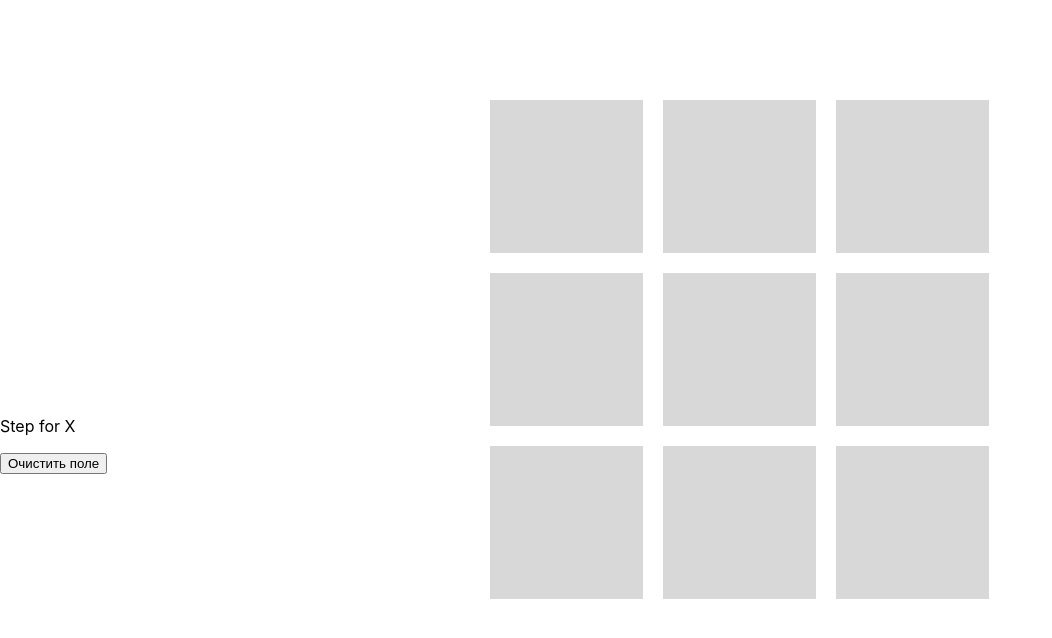
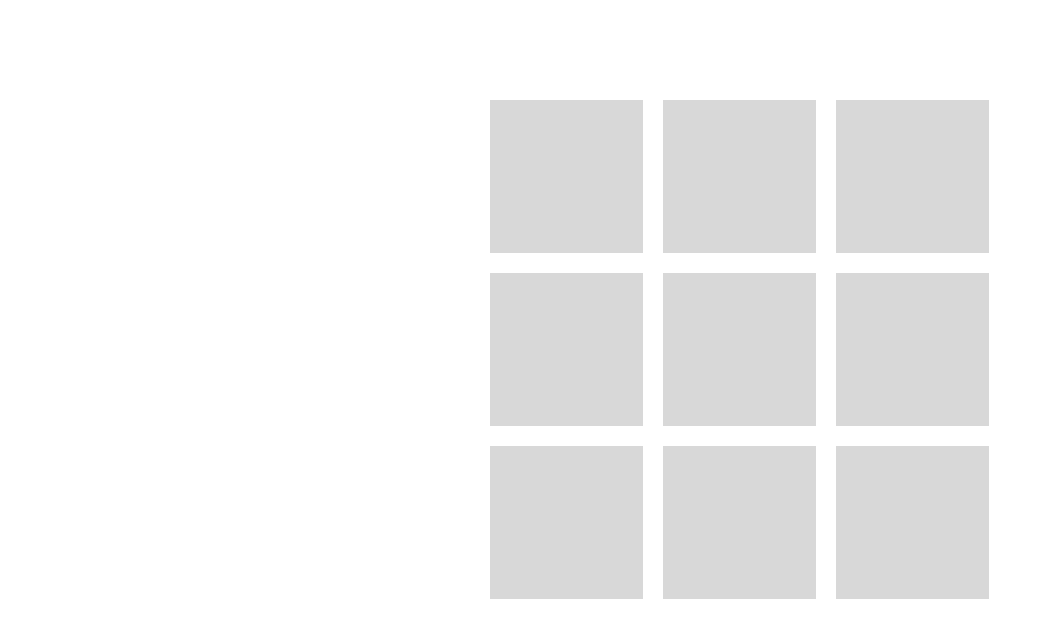
Before and after one commit to AlexandrKirichenko/Tic-Tac-Toe, a React (Create React App) app: page / in a window 1280 px wide. Shown: the top 638 px of the page, without its empty margins (0-1052 px from the left). Built offline with nearby package versions, Linux system fonts and the light colour scheme.

Commit message:
add component winner and refactor

```diff
--- a/src/components/Board/Board.scss
+++ b/src/components/Board/Board.scss
@@ -1,7 +1,6 @@
 .board {
   display: grid;
   width: 300px;
-  height: 300px;
   margin: 100px auto 0;
   grid-template-columns: repeat(3, 1fr);
   grid-gap: 20px;
--- a/src/components/Game/Game.jsx
+++ b/src/components/Game/Game.jsx
@@ -1,38 +1,43 @@
-import React, {useState} from 'react'
+import React, {useState, useMemo} from 'react'
 import Board from '../Board/Board'
 import {calculateWinner} from '../../helper'
-
+import Winner from '../Winner/Winner'
 import './Game.scss'
 
 
 const Game = () => {
     const [board, setBoard] = useState(Array(9).fill(null))
     const [xIsNext, setXIsNext] = useState(true)
-    const winner = calculateWinner(board)
+    const winner = useMemo (()=>calculateWinner(board), [board] );
 
     const handleClick = (index) => {
+        if(board[index]) {
+            alert('Ячейка занята')
+        }
         const boardCopy = [...board]
-        // Определяю был ли клик по ячейке или игра закончилась
-        if (winner || boardCopy[index]) return   //т.к. по умолчанию массив пустой
-        // Определить чей ход
+        if (winner || boardCopy[index]) return
+        let flag = false
+        for (let i = 0; i<9; i++) {
+            flag   =  !Boolean(boardCopy[i]);
+        }
+        if (!flag) {
+            alert('Nichya')
+        }
+
         boardCopy[index] = xIsNext ? 'X' : 'O'
-        //Обновление стейта
         setBoard(boardCopy)
         setXIsNext(!xIsNext)
     }
 
-    const startNewGame = () => {
-        return (
-            <button className="start__btn" onClick={() => setBoard(Array(9).fill(null))}> Очистить поле</button>
-        )
-    }
+    // const startNewGame = () => {
+    //     return (
+    //         <button className="start__btn" onClick={() => setBoard(Array(9).fill(null))}> Play again</button>
+    //     )
+    // }
     return (
         <div className="wrapper">
             <Board squares={board} click={handleClick}/>
-            <p className="game__info">
-                {winner ? 'Player ' + winner + ' Win' : 'Step for ' + ( xIsNext ? 'X' : 'O')}
-            </p>
-            {startNewGame()}
+                {winner ? <Winner winner={winner} /> : null}
         </div>
 
     )
--- a/src/components/Game/Game.scss
+++ b/src/components/Game/Game.scss
@@ -0,0 +1,5 @@
+.wrapper {
+  width: 1024px;
+  margin: auto;
+  position: relative;
+}
--- /dev/null
+++ b/src/components/Winner/Winner.jsx
@@ -0,0 +1,13 @@
+import React from 'react'
+import './Winner.scss'
+
+const Winner = ({winner}) => {
+    return (
+        <div className="wrap">
+           <div className="winner">Player {winner} Win
+           </div>
+        </div>
+    )
+}
+
+export default Winner
--- /dev/null
+++ b/src/components/Winner/Winner.scss
@@ -0,0 +1,19 @@
+.wrap{
+  background-color: rgba(0, 0, 0, 0.2);
+  position: fixed;
+  width: 100%;
+  height: 100%;
+  display: flex;
+  justify-content: center;
+  align-items: center;
+  left: 0;
+  top: 0;
+  & > .winner {
+    background-color: white;
+    margin-left: 190px;
+    font-size: 48px;
+    font-style: normal;
+    text-decoration: none;
+    text-align: left;
+  }
+}
--- a/src/index.css
+++ b/src/index.css
@@ -15,4 +15,5 @@ code {
 :root {
   --color-square: #D8D8D8;
   --color-onhover: #D8D8D8;
+  --color-winner: #fff;
 }
```
